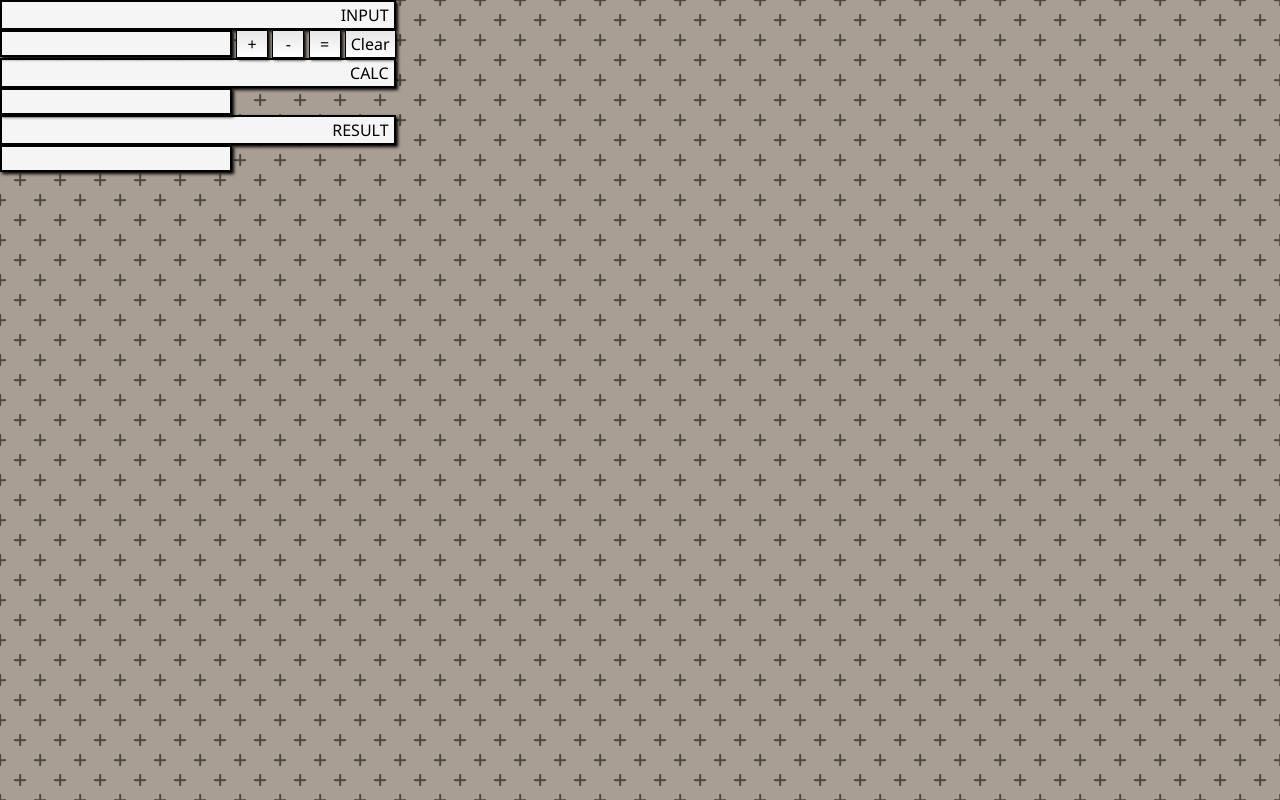
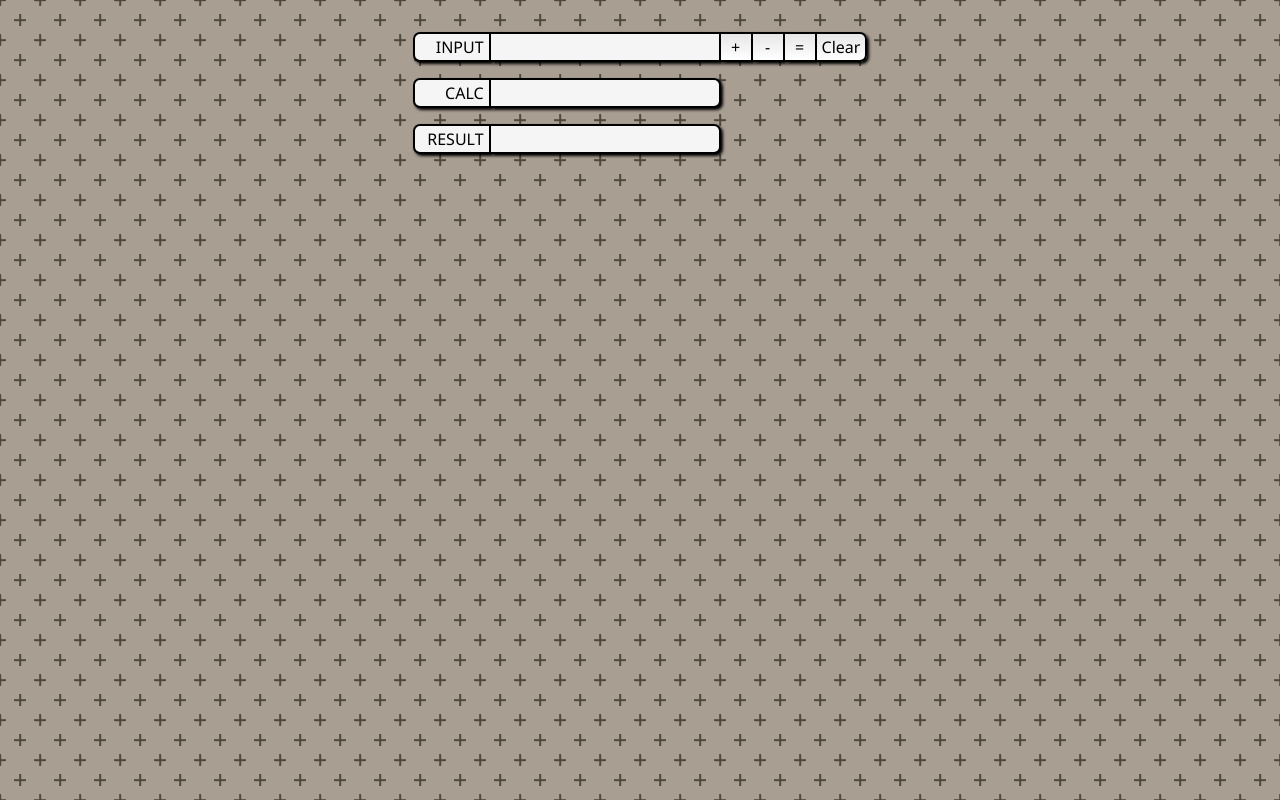
Before and after one commit to dansch1982/JS2-assignment, a plain HTML site: page index.html in a window 1280 px wide. Drawn offline with nearby package versions, Linux system fonts and the light colour scheme.

Commit message:
Update style.css

```diff
--- a/style/style.css
+++ b/style/style.css
@@ -14,38 +14,38 @@ body {
   background: radial-gradient(circle, transparent 20%, #a89e92 20%, #a89e92 80%, transparent 80%, transparent), radial-gradient(circle, transparent 20%, #a89e92 20%, #a89e92 80%, transparent 80%, transparent) 20px 20px, linear-gradient(#4e483d 1.6px, transparent 1.6px) 0 -0.8px, linear-gradient(90deg, #4e483d 1.6px, #a89e92 1.6px) -0.8px 0;
   background-size: 40px 40px, 40px 40px, 20px 20px, 20px 20px;
 }
-body > section {
+body > form {
   padding: 2rem;
   margin: auto;
 }
-body > section > section:nth-child(1n+2) {
+body > form > section:nth-child(1n+2) {
   margin-top: 1rem;
 }
-body > section #input,
-body > section #calc,
-body > section #result {
+body > form #input,
+body > form #calc,
+body > form #result {
   display: flex;
 }
-body > section #input :first-child,
-body > section #calc :first-child,
-body > section #result :first-child {
+body > form #input :first-child,
+body > form #calc :first-child,
+body > form #result :first-child {
   border-top-left-radius: 7px;
   border-bottom-left-radius: 7px;
 }
-body > section #input :last-child,
-body > section #calc :last-child,
-body > section #result :last-child {
+body > form #input :last-child,
+body > form #calc :last-child,
+body > form #result :last-child {
   border-top-right-radius: 7px;
   border-bottom-right-radius: 7px;
 }
-body > section #input :nth-child(1n),
-body > section #calc :nth-child(1n),
-body > section #result :nth-child(1n) {
+body > form #input :nth-child(1n),
+body > form #calc :nth-child(1n),
+body > form #result :nth-child(1n) {
   border: 2px solid black;
 }
-body > section #input :nth-child(1n+2),
-body > section #calc :nth-child(1n+2),
-body > section #result :nth-child(1n+2) {
+body > form #input :nth-child(1n+2),
+body > form #calc :nth-child(1n+2),
+body > form #result :nth-child(1n+2) {
   border-left: 0;
 }
 
```
